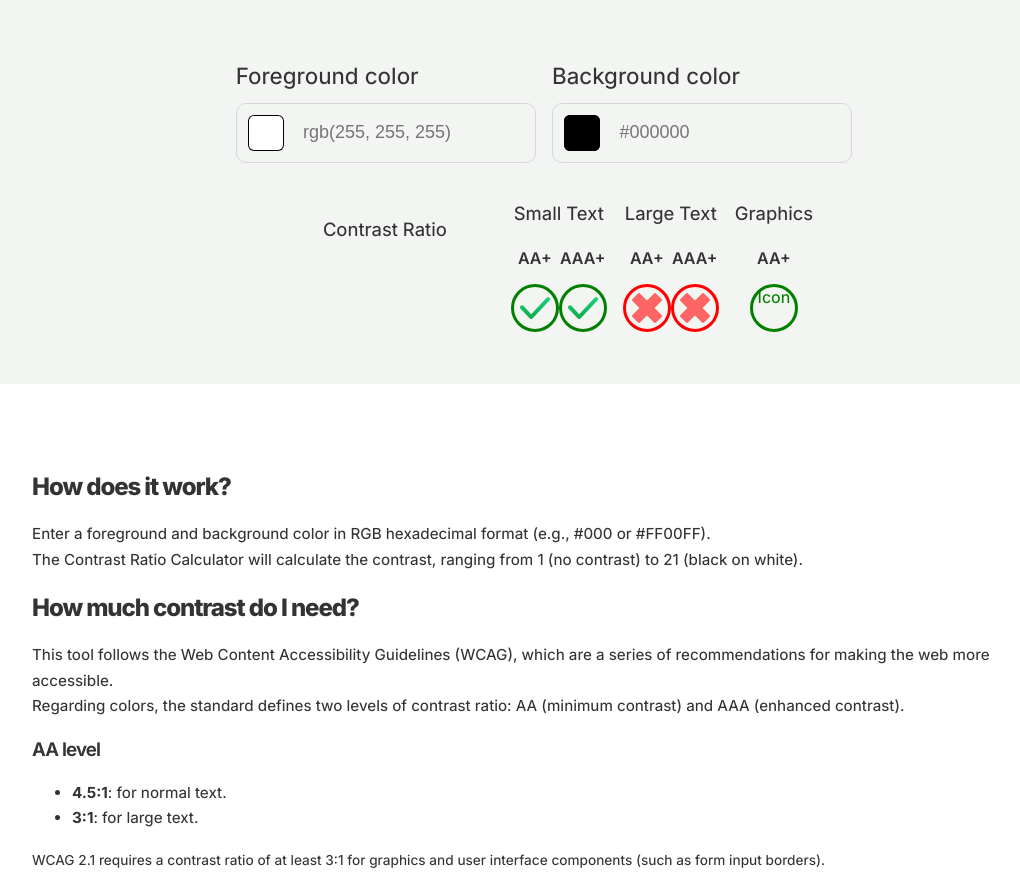
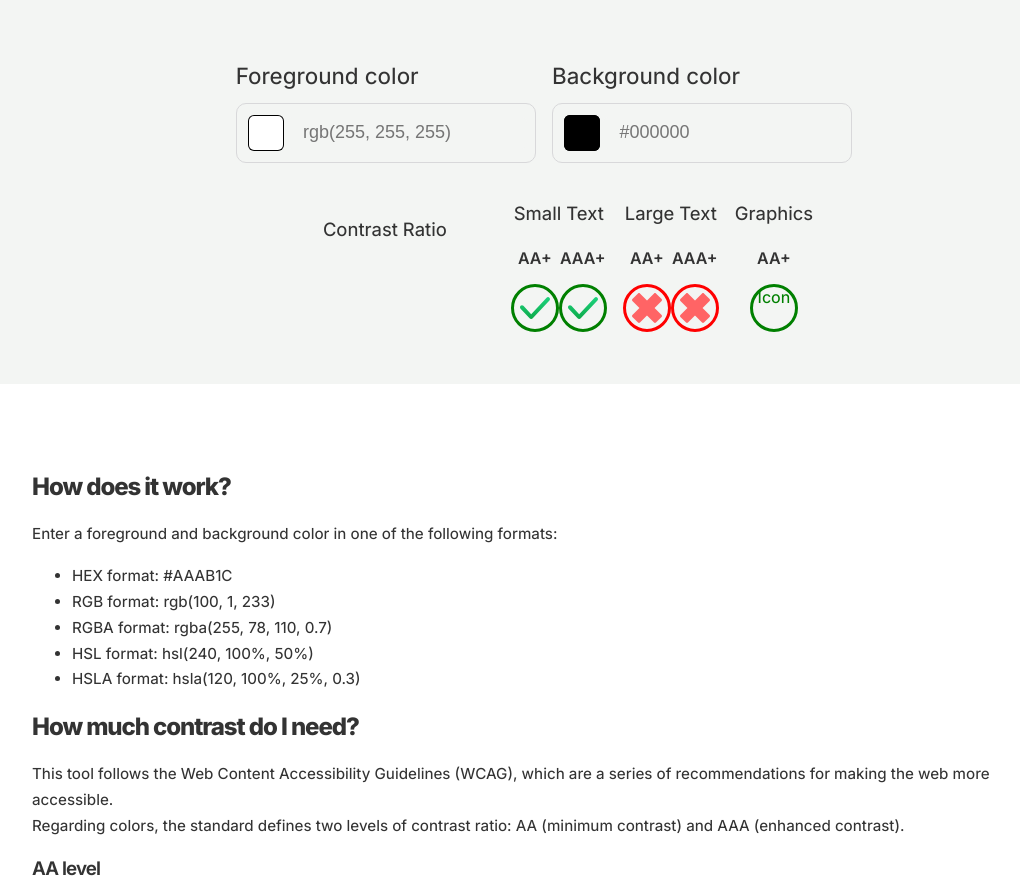
Before and after one commit to jdwilkin4/contrast-ratio-repo, a website with bundled scripts: page index.html in a window 1280 px wide. Shown: the part 155-1045 px from the top of the page, without its empty margins (96-1116 px from the left). Built offline with nearby package versions, Linux system fonts and the light colour scheme.

Commit message:
chore: add examples of correct input for each color format
* changesFor#83

* revised#83

* modified-color-format

* Update README.md

Clean up description in README #100

* fix: reverting changes back to original styles

Co-authored-by: jdwilkin4 <jwilkin4@hotmail.com>

```diff
--- a/index.html
+++ b/index.html
@@ -65,8 +65,8 @@
               <div>
                 <h3 class="text-small">Small Text</h3>
                 <div class="level-labels">
-                  <span class = "level">AA+</span>
-                  <span class = "level">AAA+</span>
+                  <span class="level">AA+</span>
+                  <span class="level">AAA+</span>
                 </div>
                 <div class="icons">
                   <div class="pass">
@@ -152,8 +152,8 @@
               <div>
                 <h3 class="text-small">Large Text</h3>
                 <div class="level-labels">
-                  <span class = "level">AA+</span>
-                  <span class = "level">AAA+</span>
+                  <span class="level">AA+</span>
+                  <span class="level">AAA+</span>
                 </div>
                 <div class="icons">
                   <div class="fail">
@@ -196,7 +196,7 @@
               <div>
                 <h3 class="text-small">Graphics</h3>
                 <div class="level-labels">
-                  <span class = "level">AA+</span>
+                  <span class="level">AA+</span>
                 </div>
                 <div class="icons">
                   <div class="pass">Icon</div>
@@ -211,12 +211,16 @@
         <div class="container">
           <h2 class="letter-spacing">How does it work?</h2>
           <p>
-            Enter a foreground and background color in RGB hexadecimal format
-            (e.g., #000 or #FF00FF).
-            <br />
-            The Contrast Ratio Calculator will calculate the contrast, ranging
-            from 1 (no contrast) to 21 (black on white).
+            Enter a foreground and background color in one of the following
+            formats:
           </p>
+          <ul>
+            <li>HEX format: #AAAB1C</li>
+            <li>RGB format: rgb(100, 1, 233)</li>
+            <li>RGBA format: rgba(255, 78, 110, 0.7)</li>
+            <li>HSL format: hsl(240, 100%, 50%)</li>
+            <li>HSLA format: hsla(120, 100%, 25%, 0.3)</li>
+          </ul>
           <h2 class="letter-spacing">How much contrast do I need?</h2>
           <p>
             This tool follows the Web Content Accessibility Guidelines (WCAG),
```
